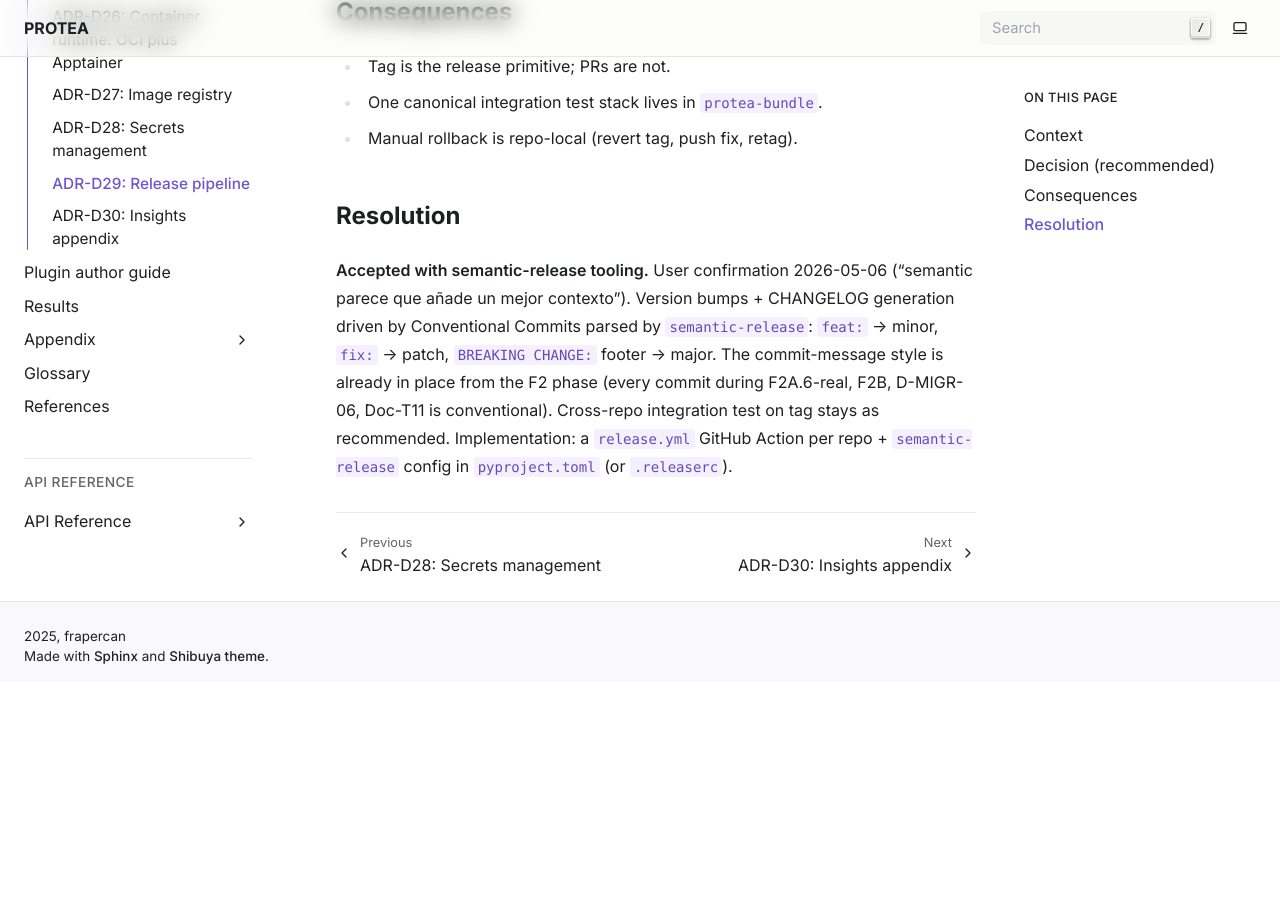
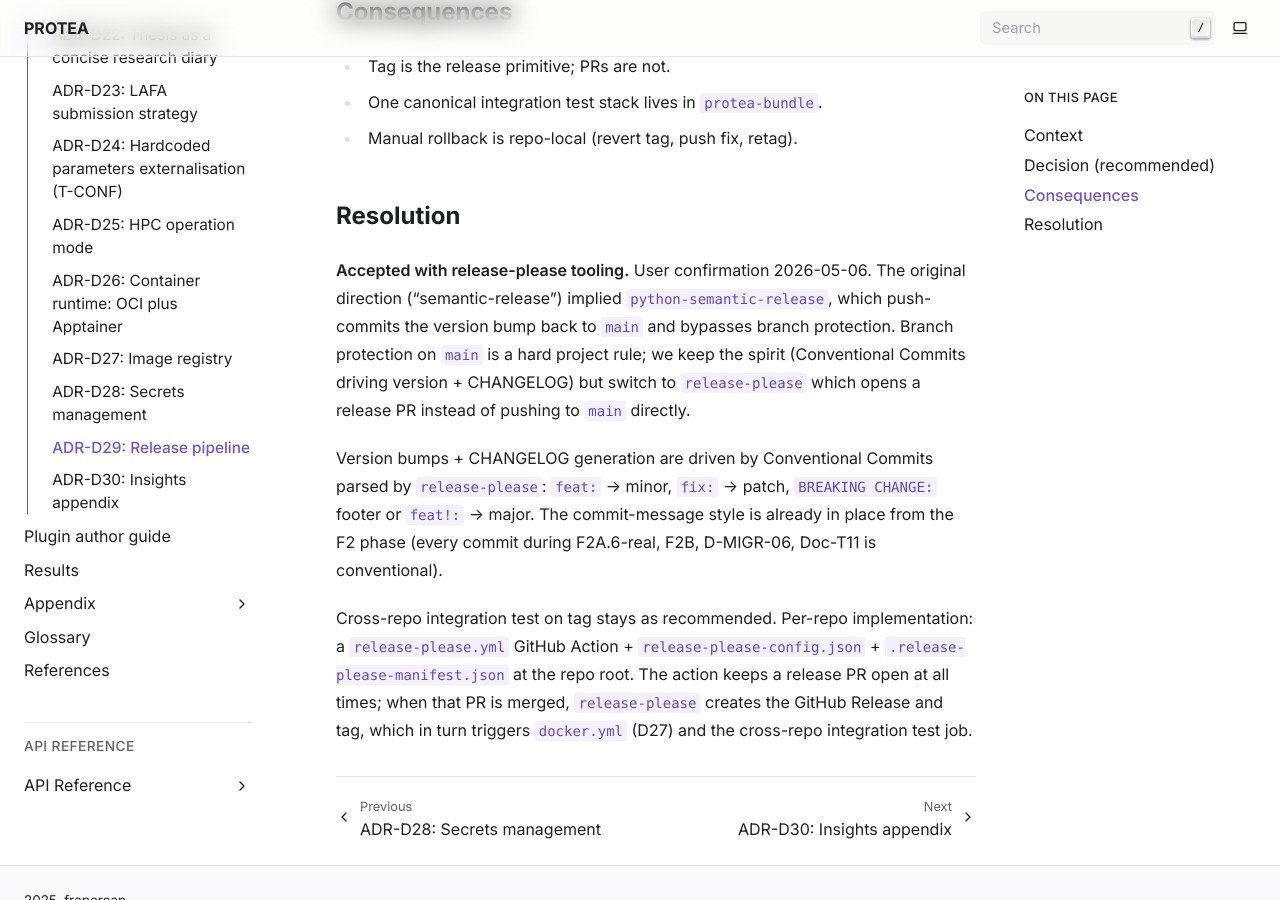
Before and after one commit to frapercan/PROTEA, a Sphinx documentation site: the page built from docs/source/adr/D29-release-pipeline.rst, in a window 1280 px wide and 900 px high, scrolled down 1044 px. Built offline with Sphinx 7.4.7, drawn with Linux system fonts in a browser that asks for light colours; before the commit the page ends 1726 px from its top, so only the background shows below that.

Commit message:
feat(ci): D29 release-please scaffolding (Conventional Commits driving version + CHANGELOG)
Adds release-please-config.json + .release-please-manifest.json + GitHub
Action workflow. Tooling deviates from the literal 'semantic-release'
mention in ADR D29 because python-semantic-release push-mode bypasses
branch protection on main, which is a hard project rule. release-please
keeps a release PR open at all times; merging it generates the tag +
GitHub Release, which already triggers docker.yml (D27).

ADR D29 resolution updated to record the tooling switch and the spirit
preserved (Conventional Commits, automated version + CHANGELOG).

```diff
--- a/docs/source/adr/D29-release-pipeline.rst
+++ b/docs/source/adr/D29-release-pipeline.rst
@@ -34,13 +34,24 @@ Consequences
 
 Resolution
 ----------
-**Accepted with semantic-release tooling.** User confirmation
-2026-05-06 ("semantic parece que añade un mejor contexto"). Version
-bumps + CHANGELOG generation driven by Conventional Commits parsed by
-``semantic-release``: ``feat:`` → minor, ``fix:`` → patch,
-``BREAKING CHANGE:`` footer → major. The commit-message style is
-already in place from the F2 phase (every commit during F2A.6-real,
-F2B, D-MIGR-06, Doc-T11 is conventional). Cross-repo integration test
-on tag stays as recommended. Implementation: a ``release.yml`` GitHub
-Action per repo + ``semantic-release`` config in ``pyproject.toml`` (or
-``.releaserc``).
+**Accepted with release-please tooling.** User confirmation 2026-05-06.
+The original direction ("semantic-release") implied
+``python-semantic-release``, which push-commits the version bump back
+to ``main`` and bypasses branch protection. Branch protection on
+``main`` is a hard project rule; we keep the spirit (Conventional
+Commits driving version + CHANGELOG) but switch to ``release-please``
+which opens a release PR instead of pushing to ``main`` directly.
+
+Version bumps + CHANGELOG generation are driven by Conventional
+Commits parsed by ``release-please``: ``feat:`` → minor, ``fix:`` →
+patch, ``BREAKING CHANGE:`` footer or ``feat!:`` → major. The
+commit-message style is already in place from the F2 phase (every
+commit during F2A.6-real, F2B, D-MIGR-06, Doc-T11 is conventional).
+
+Cross-repo integration test on tag stays as recommended. Per-repo
+implementation: a ``release-please.yml`` GitHub Action +
+``release-please-config.json`` + ``.release-please-manifest.json`` at
+the repo root. The action keeps a release PR open at all times; when
+that PR is merged, ``release-please`` creates the GitHub Release and
+tag, which in turn triggers ``docker.yml`` (D27) and the cross-repo
+integration test job.
```
Also changed, not shown: release-please-config.json (added, +14 -0 lines), .release-please-manifest.json (added), 1 other file.
